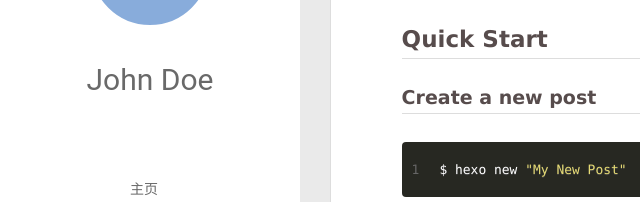
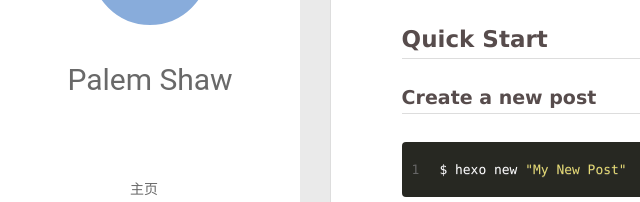
Before and after one commit to palem-shaw/palem-shaw.github.io, a plain HTML site: page 2019/06/20/hello-world/index.html in a window 1280 px wide. Shown: the part 210-412 px from the top of the page, 0-640 px from the left. Drawn offline with Linux system fonts and the light colour scheme; no server answers.

Commit message:
Update index.html

```diff
--- a/2019/06/20/hello-world/index.html
+++ b/2019/06/20/hello-world/index.html
@@ -50,7 +50,7 @@
 			<img src="" class="js-avatar">
 		</a>
 		<hgroup>
-		  <h1 class="header-author"><a href="/">John Doe</a></h1>
+		  <h1 class="header-author"><a href="/">Palem Shaw</a></h1>
 		</hgroup>
 
 
```
